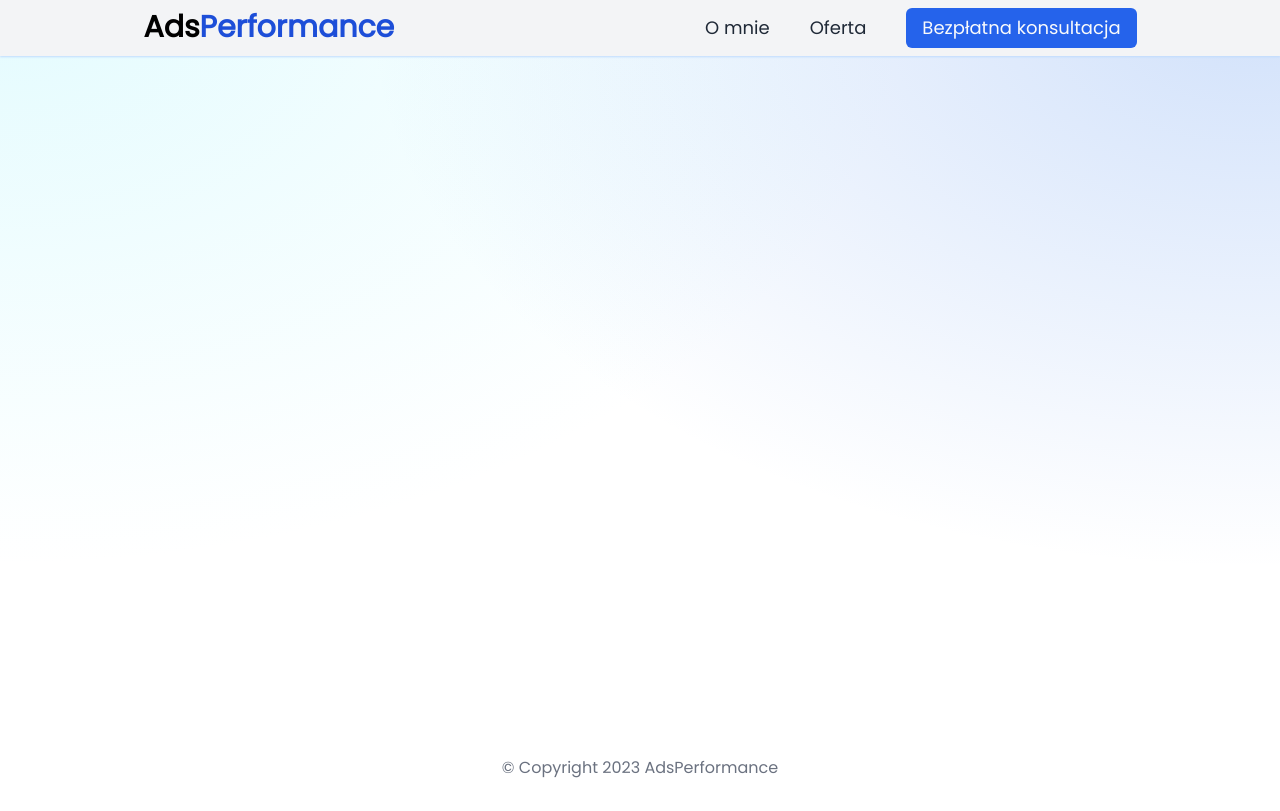
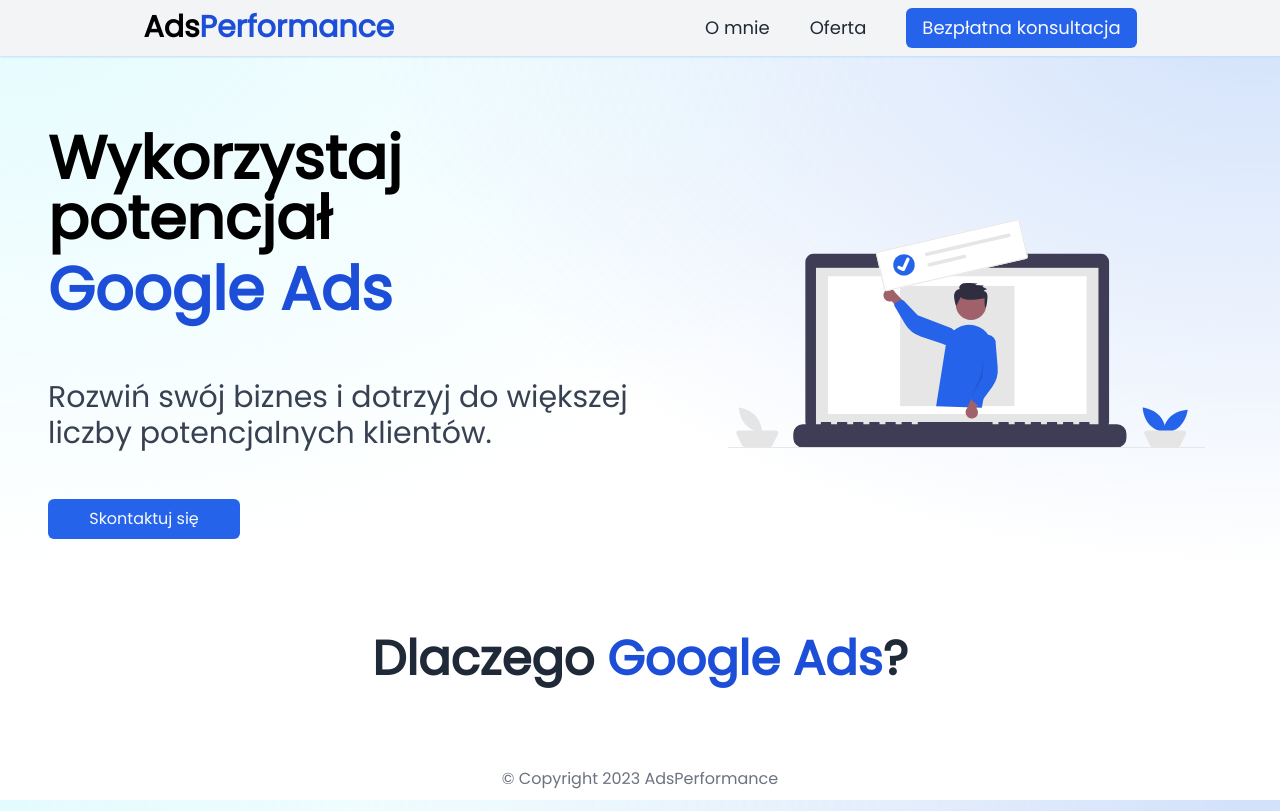
Before and after one commit to Daishi00/adsGoal, a SvelteKit app: page / in a window 1280 px wide. Built offline with nearby package versions, Linux system fonts and the light colour scheme; some icons are missing.

Commit message:
add home page component

```diff
--- a/src/lib/assets/laptop.svelte
+++ b/src/lib/assets/advertise.svelte
@@ -1,12 +1,12 @@
 <svg
 	xmlns="http://www.w3.org/2000/svg"
 	data-name="Layer 1"
-	width="100%"
-	height="100%"
+	width="1061"
+	height="507.3972"
 	viewBox="0 0 1061 507.3972"
 	xmlns:xlink="http://www.w3.org/1999/xlink"
 	><path
-		id="f8c762bc-b7e7-4c8e-b73e-f411c620c2bd-89"
+		id="f8c762bc-b7e7-4c8e-b73e-f411c620c2bd-79"
 		data-name="Path 765"
 		d="M898.293,272.5326H638.123v-5.362H520.152v5.362H258.91a17.6,17.6,0,0,0-17.6,17.6h0v356.25a17.6,17.6,0,0,0,17.6,17.6H898.293a17.6,17.6,0,0,0,17.6-17.6v-356.252A17.6,17.6,0,0,0,898.293,272.5326Z"
 		transform="translate(-69.5 -196.3014)"
@@ -33,9 +33,9 @@
 		cx="508.565"
 		cy="91.24621"
 		r="6.435"
-		fill="#37c5ef"
+		fill="#2563eb"
 	/><path
-		id="a3b325e1-b438-4eea-a78d-99975bd1014d-90"
+		id="a3b325e1-b438-4eea-a78d-99975bd1014d-80"
 		data-name="Path 766"
 		d="M933.507,651.11158H872.278v-4.412a.875.875,0,0,0-.875-.875H850.41a.875.875,0,0,0-.875.875h0v4.412h-13.12v-4.412a.875.875,0,0,0-.875-.875H814.547a.875.875,0,0,0-.875.875h0v4.412h-13.12v-4.412a.875.875,0,0,0-.875-.875H778.684a.875.875,0,0,0-.875.875h0v4.412h-13.12v-4.412a.875.875,0,0,0-.875-.875H742.822a.875.875,0,0,0-.875.875h0v4.412H728.826v-4.412a.875.875,0,0,0-.875-.875H706.959a.875.875,0,0,0-.875.875h0v4.412H692.963v-4.412a.875.875,0,0,0-.875-.875H671.1a.875.875,0,0,0-.875.875h0v4.412H657.1v-4.412a.875.875,0,0,0-.875-.875H491.781a.875.875,0,0,0-.875.875h0v4.412h-13.12v-4.412a.875.875,0,0,0-.875-.875H455.918a.875.875,0,0,0-.875.875h0v4.412h-13.12v-4.412a.875.875,0,0,0-.875-.875H420.056a.875.875,0,0,0-.875.875h0v4.412H406.06v-4.412a.875.875,0,0,0-.875-.875H384.193a.875.875,0,0,0-.875.875h0v4.412H370.2v-4.412a.875.875,0,0,0-.875-.875H348.33a.875.875,0,0,0-.875.875h0v4.412h-13.12v-4.412a.875.875,0,0,0-.875-.875H312.467a.875.875,0,0,0-.875.875h0v4.412h-13.12v-4.412a.875.875,0,0,0-.875-.875H276.6a.875.875,0,0,0-.875.875h0v4.412H235.493a20.993,20.993,0,0,0-20.993,20.993v9.49207a20.993,20.993,0,0,0,20.993,20.993H933.507a20.993,20.993,0,0,0,20.993-20.992v-9.492a20.993,20.993,0,0,0-20.993-20.993Z"
 		transform="translate(-69.5 -196.3014)"
@@ -56,31 +56,31 @@
 		height="2"
 		fill="#e6e6e6"
 	/><path
-		id="b307d008-1640-4a06-af2e-4466e39d32c3-91"
+		id="b307d008-1640-4a06-af2e-4466e39d32c3-81"
 		data-name="Path 776"
 		d="M1027.457,631.83357c14.376,15.426,15.119,38.1,15.119,38.1s-22.565-2.338-36.941-17.764-15.119-38.1-15.119-38.1S1013.081,616.4076,1027.457,631.83357Z"
 		transform="translate(-69.5 -196.3014)"
-		fill="#37c5ef"
+		fill="#2563eb"
 	/><path
-		id="e6bb151c-e5ac-48bf-b05a-35e8b71544cc-92"
+		id="e6bb151c-e5ac-48bf-b05a-35e8b71544cc-82"
 		data-name="Path 777"
 		d="M1072.714,655.91261c-15.426,14.376-38.1,15.119-38.1,15.119s2.338-22.565,17.764-36.941,38.1-15.119,38.1-15.119S1088.141,641.53657,1072.714,655.91261Z"
 		transform="translate(-69.5 -196.3014)"
-		fill="#37c5ef"
+		fill="#2563eb"
 	/><path
-		id="e2659c84-c871-46e0-a841-faed920e56d0-93"
+		id="e2659c84-c871-46e0-a841-faed920e56d0-83"
 		data-name="Path 778"
 		d="M1068.88,701.69758h-56.739a5.8,5.8,0,0,1-5.219-3.265l-12.353-25.393a5.8,5.8,0,0,1,5.219-8.342h81.446a5.80007,5.80007,0,0,1,5.219,8.342l-12.353,25.394a5.8,5.8,0,0,1-5.219,3.265Z"
 		transform="translate(-69.5 -196.3014)"
 		fill="#e5e5e5"
 	/><path
-		id="b4ca1fea-0850-4eee-815e-097d11075e0d-94"
+		id="b4ca1fea-0850-4eee-815e-097d11075e0d-84"
 		data-name="Path 779"
 		d="M130.457,631.83357c14.376,15.426,15.119,38.1,15.119,38.1s-22.565-2.338-36.941-17.764-15.119-38.1-15.119-38.1S116.081,616.4076,130.457,631.83357Z"
 		transform="translate(-69.5 -196.3014)"
 		fill="#e5e5e5"
 	/><path
-		id="f6595469-42b3-4592-aaf8-acdcc6d1b7a1-95"
+		id="f6595469-42b3-4592-aaf8-acdcc6d1b7a1-85"
 		data-name="Path 780"
 		d="M162.88,701.69758H106.141a5.7999,5.7999,0,0,1-5.219-3.265l-12.353-25.393a5.8,5.8,0,0,1,5.219-8.342h81.446a5.8,5.8,0,0,1,5.219,8.342L168.1,698.4336a5.8,5.8,0,0,1-5.219,3.265Z"
 		transform="translate(-69.5 -196.3014)"
@@ -93,68 +93,68 @@
 		r="33.757"
 		fill="#a0616a"
 	/><path
-		id="a3ede095-a03b-477f-a348-b0bb518c525f-96"
+		id="a3ede095-a03b-477f-a348-b0bb518c525f-86"
 		data-name="Path 803"
 		d="M531.686,611.35563l21.8-137.237a52.032,52.032,0,0,1,65.97894-41.781h0a51.87505,51.87505,0,0,1,36.561,59.46l-22.8,122.559Z"
 		transform="translate(-69.5 -196.3014)"
-		fill="#37c5ef"
+		fill="#2563eb"
 	/><path
-		id="a14f3686-8e71-4892-a260-94847064fbe5-97"
+		id="a14f3686-8e71-4892-a260-94847064fbe5-87"
 		data-name="Path 804"
 		d="M618.676,635.91058a13.821,13.821,0,0,0,2.4-21.056l22.535-43.639-25.378,2.708-17.509,41.026a13.9,13.9,0,0,0,17.951,20.962Z"
 		transform="translate(-69.5 -196.3014)"
 		fill="#a0616a"
 	/><path
-		id="aefe090c-eadc-4acf-b060-d0ae14889076-98"
+		id="aefe090c-eadc-4acf-b060-d0ae14889076-88"
 		data-name="Path 805"
 		d="M623.502,607.1576a6.19321,6.19321,0,0,1-3.335-1.582l-8.622-7.967a6.205,6.205,0,0,1-1.5-6.946l17.232-40.845-2.445-80.705a19.92432,19.92432,0,1,1,39.483,5.386h0l4.18,50.733a63.73711,63.73711,0,0,1-12.284,43.152l-26.873,36.329a6.19082,6.19082,0,0,1-4.391,2.479A6.12051,6.12051,0,0,1,623.502,607.1576Z"
 		transform="translate(-69.5 -196.3014)"
-		fill="#37c5ef"
+		fill="#2563eb"
 	/><path
-		id="b24d83c7-6fd4-4d89-b0e2-e143511102b2-99"
+		id="b24d83c7-6fd4-4d89-b0e2-e143511102b2-89"
 		data-name="Path 806"
 		d="M414.959,367.2396a13.821,13.821,0,0,0,18.453,10.421l31.4,37.766,7.4-24.426-30.952-32.119a13.9,13.9,0,0,0-26.3,8.358Z"
 		transform="translate(-69.5 -196.3014)"
 		fill="#a0616a"
 	/><path
-		id="a479cb15-9c48-424e-90d4-4868fd6ffd90-100"
+		id="a479cb15-9c48-424e-90d4-4868fd6ffd90-90"
 		data-name="Path 807"
 		d="M439.556,382.89359a6.19406,6.19406,0,0,1,2.757-2.454l10.7-4.833a6.205,6.205,0,0,1,6.982,1.327l30.894,31.793,75.272,29.215a19.92421,19.92421,0,1,1-20.354,34.258h0l-48.347-15.932a63.73686,63.73686,0,0,1-34.948-28.137l-22.976-38.91a6.19212,6.19212,0,0,1-.571-5.01,6.12558,6.12558,0,0,1,.594-1.316Z"
 		transform="translate(-69.5 -196.3014)"
-		fill="#37c5ef"
+		fill="#2563eb"
 	/><path
-		id="fbb91ec3-afe3-4815-be57-4aca5997223d-101"
+		id="fbb91ec3-afe3-4815-be57-4aca5997223d-91"
 		data-name="Path 808"
 		d="M636.737,502.68461l-1.374,43.981-25.319,44,21.141-49.03Z"
 		transform="translate(-69.5 -196.3014)"
 		opacity="0.1"
 		style="isolation:isolate"
 	/><path
-		id="b3c0f84b-28f9-45ec-afed-9c3bdf0aec76-102"
+		id="b3c0f84b-28f9-45ec-afed-9c3bdf0aec76-92"
 		data-name="Path 696"
 		d="M586.495,368.7116c3.482,4.121,9.374,5.283,14.81,5.76,11.039.968,27.091-.6,37.879-3.093.77,7.463-1.329,15.509,3.066,21.648a100.49878,100.49878,0,0,0,3.571-22.783c.133-3.3.081-6.724-1.262-9.758s-4.272-5.609-7.645-5.636a19.16113,19.16113,0,0,1,8.547-3.654l-10.68-5.367,2.743-2.816-19.336-1.183,5.6-3.558a121.439,121.439,0,0,0-25.441-.8c-3.94.29-8.06.845-11.252,3.128s-5.037,6.82-3.055,10.172a14.77,14.77,0,0,0-11.256,8.931c-1.423,3.608-1.293,7.616-.854,11.461a81.23381,81.23381,0,0,0,4.26,18.02"
 		transform="translate(-69.5 -196.3014)"
 		fill="#2f2e41"
 	/><path
-		id="a138b9cb-cdfc-4f68-9e32-04b91bb430b4-103"
+		id="a138b9cb-cdfc-4f68-9e32-04b91bb430b4-93"
 		data-name="Path 138"
 		d="M730.805,284.14538,423.2071,355.16a5.853,5.853,0,0,1-7.01124-4.38111L398.58018,274.477a5.853,5.853,0,0,1,4.38111-7.01124l307.59794-71.01459a5.853,5.853,0,0,1,7.01124,4.38111l17.61569,76.302A5.853,5.853,0,0,1,730.805,284.14538Z"
 		transform="translate(-69.5 -196.3014)"
 		fill="#fff"
 	/><path
-		id="ae469d8c-20b4-445b-a76f-3c35ff3d2f47-104"
+		id="ae469d8c-20b4-445b-a76f-3c35ff3d2f47-94"
 		data-name="Path 138"
 		d="M730.805,284.14538,423.2071,355.16a5.853,5.853,0,0,1-7.01124-4.38111L398.58018,274.477a5.853,5.853,0,0,1,4.38111-7.01124l307.59794-71.01459a5.853,5.853,0,0,1,7.01124,4.38111l17.61569,76.302A5.853,5.853,0,0,1,730.805,284.14538ZM403.48745,269.74475a3.512,3.512,0,0,0-2.629,4.20721l17.6157,76.302a3.511,3.511,0,0,0,4.20721,2.62895L730.27934,281.8683a3.511,3.511,0,0,0,2.62895-4.20721l-17.61591-76.30292a3.511,3.511,0,0,0-4.20722-2.629Z"
 		transform="translate(-69.5 -196.3014)"
 		fill="#e6e6e6"
 	/><path
-		id="b1e356c5-36d3-4e1f-8361-52645d018384-105"
+		id="b1e356c5-36d3-4e1f-8361-52645d018384-95"
 		data-name="Path 139"
 		d="M510.221,269.50883a3.969,3.969,0,1,0,1.77222,7.73764l.01344-.0031,182.31241-42.09014a3.969,3.969,0,0,0-1.78566-7.73454Z"
 		transform="translate(-69.5 -196.3014)"
 		fill="#e6e6e6"
 	/><path
-		id="f47b3ab2-4a63-40b6-b578-ee0e1882dc1b-106"
+		id="f47b3ab2-4a63-40b6-b578-ee0e1882dc1b-96"
 		data-name="Path 140"
 		d="M515.57821,292.71348a3.969,3.969,0,1,0,1.77222,7.73764l.01344-.0031,78.44946-18.11148a3.969,3.969,0,0,0-1.77222-7.73764l-.01344.0031Z"
 		transform="translate(-69.5 -196.3014)"
@@ -166,9 +166,9 @@
 			cx="390.88069"
 			cy="100.82287"
 			r="23.814"
-			fill="#37c5ef"
+			fill="#2563eb"
 		/><path
-			id="e70683fc-6315-4eed-926a-207d48de8bbe-107"
+			id="e70683fc-6315-4eed-926a-207d48de8bbe-97"
 			data-name="Path 395"
 			d="M459.71085,310.86205a3.689,3.689,0,0,1-2.32814-.21993l-.04573-.02023-9.58212-4.35a3.71619,3.71619,0,1,1,3.07693-6.76555l6.209,2.82673,8.71069-19.14a3.713,3.713,0,0,1,4.91681-1.84124h0l-.05224.125.05516-.12563a3.717,3.717,0,0,1,1.84049,4.918l-10.24462,22.51563a3.715,3.715,0,0,1-2.55257,2.07539Z"
 			transform="translate(-69.5 -196.3014)"
--- a/src/lib/components/Card/Card.svelte
+++ b/src/lib/components/Card/Card.svelte
@@ -2,7 +2,7 @@
 	import FaUserTie from 'svelte-icons/fa/FaUserTie.svelte';
 	import FaHandshake from 'svelte-icons/fa/FaHandshake.svelte';
 	import FaChartBar from 'svelte-icons/fa/FaChartBar.svelte';
-	export let icon: 'user' | 'handshake' | 'chart';
+	export let icon: 'user' | 'handshake' | 'chart' | null = null;
 </script>
 
 <div
--- a/src/lib/components/Prices/PriceList.svelte
+++ b/src/lib/components/Prices/PriceList.svelte
@@ -16,8 +16,5 @@
 	>
 		<p class="text-gray-600 text-sm">Pakiet indywidulany</p>
 		<p>Rozliczenia fee zależne od obrotu etc.</p>
-		<a href="/konsultacja">
-			<Button>Skontaktuj się</Button>
-		</a>
 	</li>
 </ul>
--- a/src/routes/+layout.svelte
+++ b/src/routes/+layout.svelte
@@ -11,7 +11,7 @@
 <div class="flex flex-col h-screen">
 	<Header />
 	<PageTransition key={data.url} duration={200}>
-		<div class="container mt-32 mb-16 mx-8">
+		<div class="container mt-32 mb-16 mx-8 md:mx-12">
 			<slot />
 		</div>
 	</PageTransition>
--- a/src/routes/+page.svelte
+++ b/src/routes/+page.svelte
@@ -1,9 +1,37 @@
+<script>
+	import Advertise from '$lib/assets/advertise.svelte';
+	import Card from '$lib/components/Card/Card.svelte';
+	import Button from '$lib/components/Button.svelte';
+</script>
+
 <svelte:head>
-	<title>Dlaczego Google Ads?</title>
+	<title>Wykorzystaj potencjał GoogleAds</title>
 	<meta
 		name="description"
-		content="Dzięki Google Ads zyskujesz ogromny zasięg i docierasz z przekazem reklamowym do klientów nie tylko przez wyszukiwarkę Google"
+		content="Wykorzystaj potencjał GoogleAds. Rozwiń swój biznes i dotrzyj do większej liczby potencjalnych klientów"
 	/>
 </svelte:head>
 
-<div class="w-full" />
+<div class="grid gap-24">
+	<div class="flex flex-col lg:flex-row gap-4">
+		<div class="flex flex-col gap-4 lg:gap-12 text-center lg:text-start place-content-center">
+			<h1 class="text-4xl lg:text-6xl font-bold">
+				Wykorzystaj potencjał <br /><span class="text-blue-700 leading-snug">Google Ads</span>
+			</h1>
+			<h2 class="text-2xl lg:text-3xl text-gray-700">
+				Rozwiń swój biznes i dotrzyj do większej liczby potencjalnych klientów.
+			</h2>
+			<a href="/konsultacja" class="w-48 m-auto lg:m-0">
+				<Button variant="highlight">Skontaktuj się</Button>
+			</a>
+		</div>
+		<div class="grid place-items-center">
+			<Advertise />
+		</div>
+	</div>
+	<div>
+		<h2 class="text-center text-3xl lg:text-5xl text-gray-800 font-bold">
+			Dlaczego <span class="text-blue-700">Google Ads</span>?
+		</h2>
+	</div>
+</div>
```
